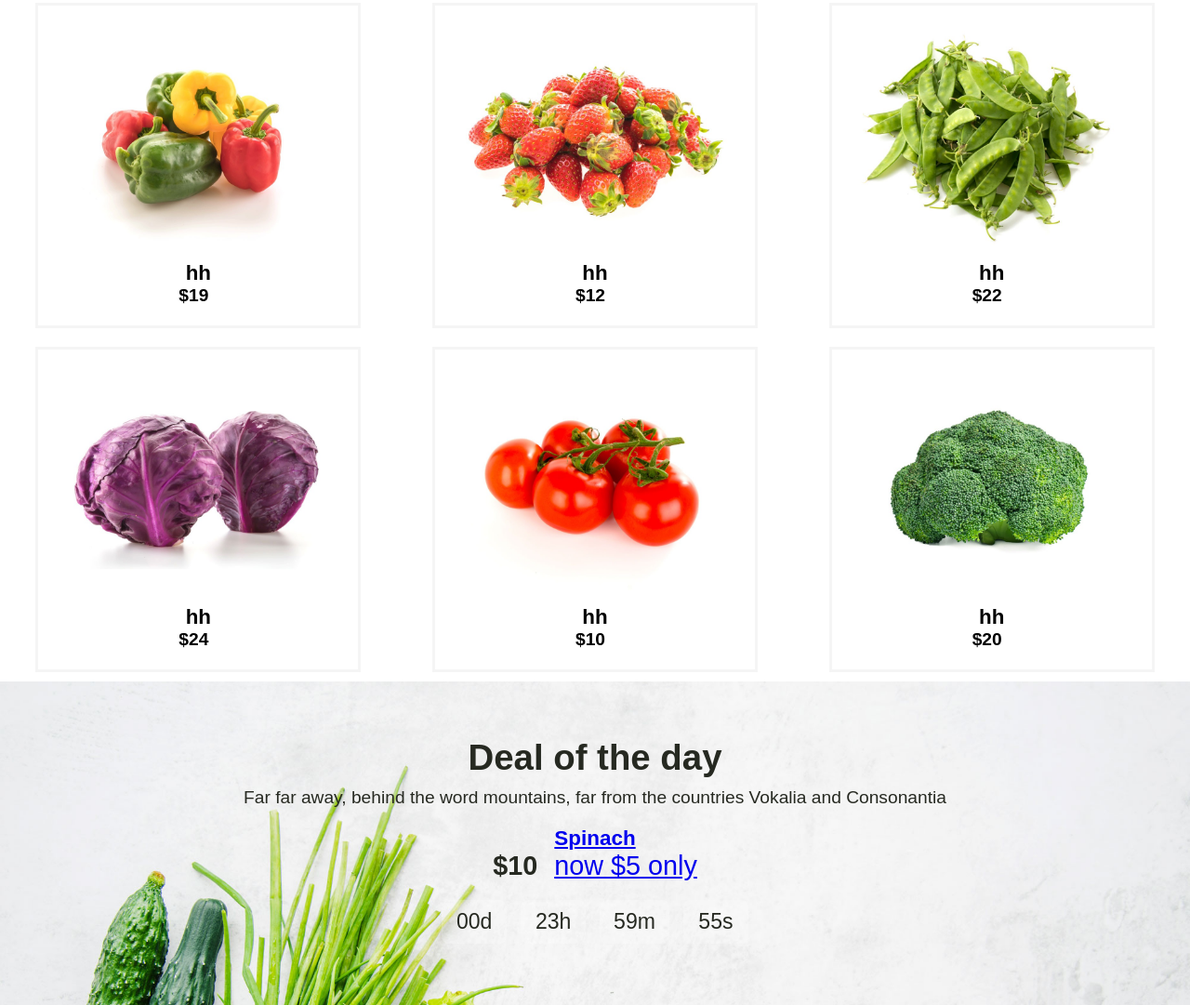
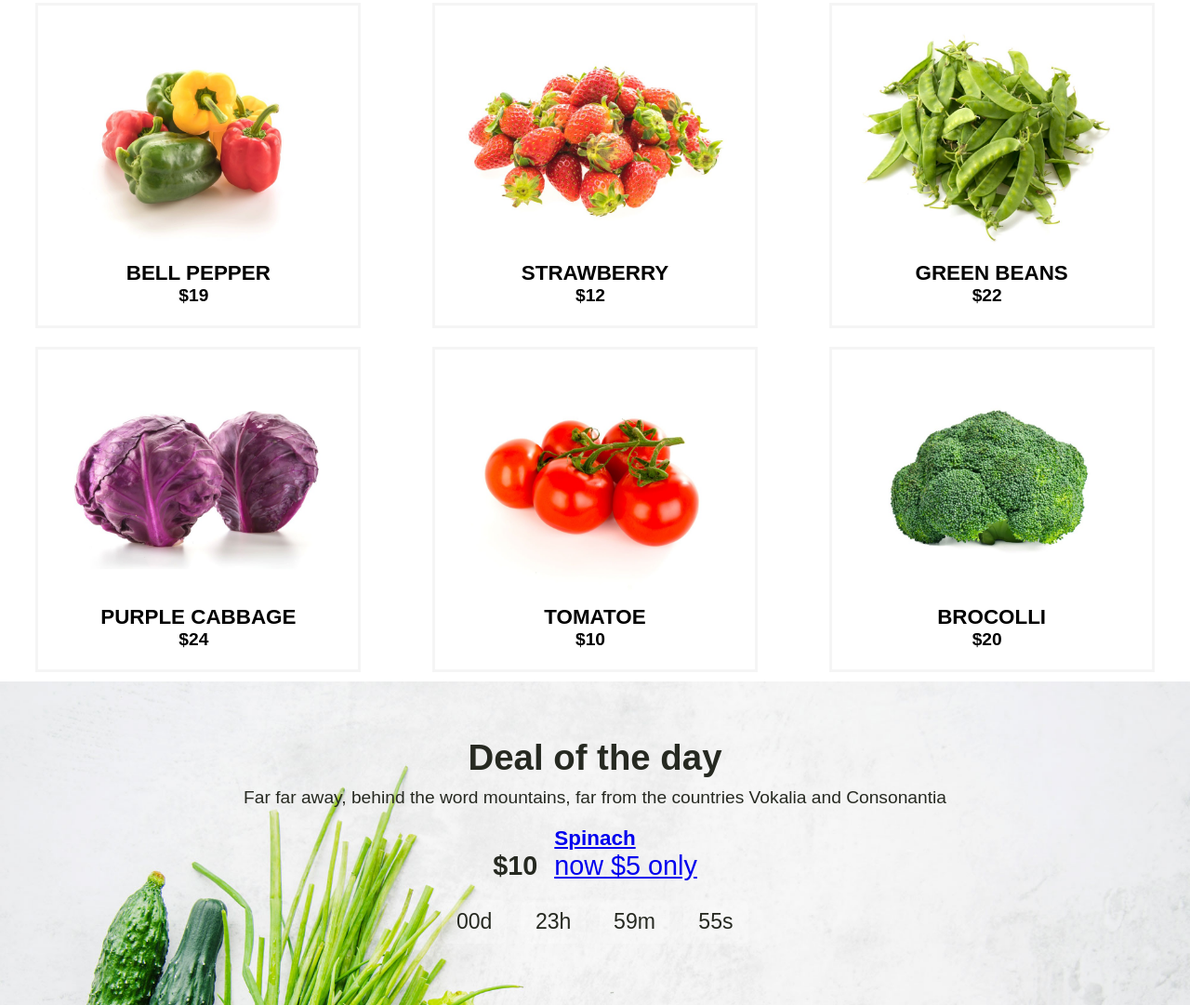
Before and after one commit to Zakir-Hussain804/Vegatable, a plain HTML site: page index.html in a window 1280 px wide. Shown: the part 1747-2828 px from the top of the page at 93% size. Drawn offline with nearby package versions, Linux system fonts and the light colour scheme.

```diff
--- a/index.html
+++ b/index.html
@@ -198,7 +198,7 @@
             <div class='iconContainer'><i class="fa-solid fa-bars-staggered"></i></div>
           </div>
         </div>
-        <h4> hh</h4>
+        <h4>BELL PEPPER</h4>
         <p class="price"> $19</p>
       </div>
       <div class="product-detail">
@@ -211,7 +211,7 @@
             <div class='iconContainer'><i class=" fa-solid fa-bars-staggered"></i></div>
           </div>
         </div>
-        <h4> hh</h4>
+        <h4> STRAWBERRY</h4>
         <p class="price"> $12</p>
       </div>
       <div class="product-detail">
@@ -224,7 +224,7 @@
             <div class='iconContainer'><i class="fa-solid fa-bars-staggered"></i></div>
           </div>
         </div>
-        <h4> hh</h4>
+        <h4> GREEN BEANS</h4>
         <p class="price"> $22</p>
       </div>
       <div class="product-detail">
@@ -237,7 +237,7 @@
             <div class='iconContainer'><i class="fa-solid fa-bars-staggered"></i></div>
           </div>
         </div>
-        <h4> hh</h4>
+        <h4>PURPLE CABBAGE</h4>
         <p class="price"> $24</p>
       </div>
       <div class="product-detail">
@@ -250,7 +250,7 @@
             <div class='iconContainer'><i class="fa-solid fa-bars-staggered"></i></div>
           </div>
         </div>
-        <h4> hh</h4>
+        <h4>TOMATOE</h4>
         <p class="price"> $10</p>
       </div>
       <div class="product-detail">
@@ -263,7 +263,7 @@
             <div class='iconContainer'><i class="fa-solid fa-bars-staggered"></i></div>
           </div>
         </div>
-        <h4> hh</h4>
+        <h4>BROCOLLI</h4>
         <p class="price"> $20</p>
       </div>
     </div>
```
